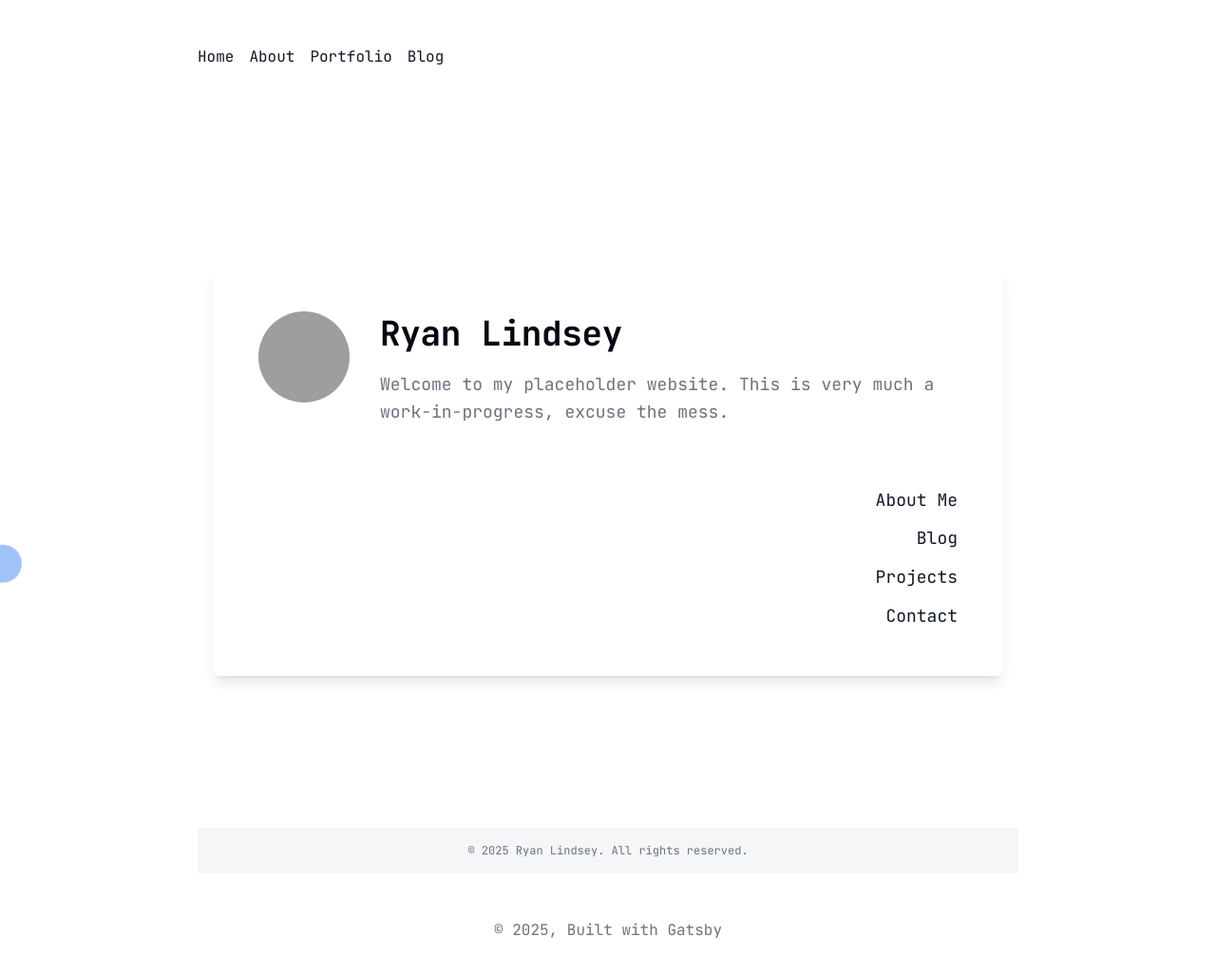
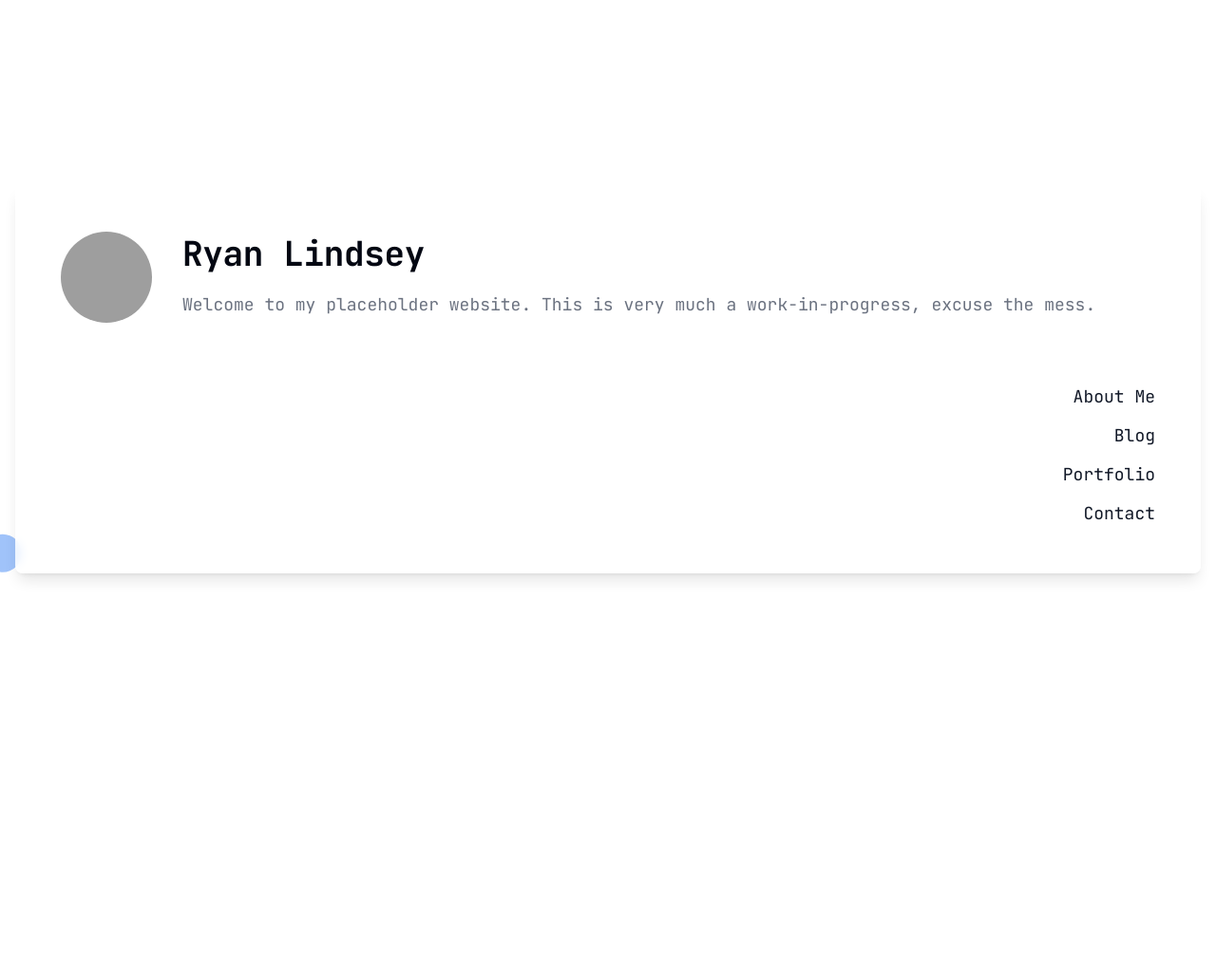
Before and after one commit to rynsy/blog, a Gatsby site: page / in a window 1280 px wide. Shown: the whole page at 95% size. After the commit the page ends 800 px from the top, so only its background shows below. Built offline with nearby package versions, Linux system fonts and the light colour scheme; Gatsby itself is replaced by a stand-in of ours; grey boxes are pictures that could not be loaded.

Commit message:
fix footer/deployment

```diff
--- a/src/components/landing-page.tsx
+++ b/src/components/landing-page.tsx
@@ -62,7 +62,7 @@ export function LandingPageComponent({
               {[
                 { href: "/about", label: "About Me" },
                 { href: "/blog", label: "Blog" },
-                { href: "/projects", label: "Projects" },
+                { href: "/portfolio", label: "Portfolio" },
                 { href: "/contact", label: "Contact" },
               ].map((link, index) => (
                 <Link
@@ -77,11 +77,6 @@ export function LandingPageComponent({
           </div>
         </div>
       </main>
-      <footer className="h-12 flex items-center justify-center bg-muted/80 backdrop-blur-sm relative z-10">
-        <p className="text-center text-muted-foreground text-caption">
-          © {new Date().getFullYear()} {name}. All rights reserved.
-        </p>
-      </footer>
     </div>
   )
 }
--- a/src/components/layout.tsx
+++ b/src/components/layout.tsx
@@ -34,10 +34,7 @@ const Layout: React.FC<LayoutProps> = ({ children }) => {
           </Link>
         </nav>
       </header>
-      <main className="mb-section-sm">{children}</main>
-      <footer className="text-center text-muted-foreground">
-        © {new Date().getFullYear()}, Built with Gatsby
-      </footer>
+      <main>{children}</main>
     </div>
   )
 }
--- a/src/pages/index.tsx
+++ b/src/pages/index.tsx
@@ -1,11 +1,8 @@
 import React from "react"
-import Layout from "../components/layout"
 import { LandingPageComponent } from "@/components/landing-page"
 
 const IndexPage = () => (
-  <Layout>
-    <LandingPageComponent />
-  </Layout>
+  <LandingPageComponent />
 )
 
 export default IndexPage
```
Also changed, not shown: DEPLOYMENT_GUIDE.md (+7 -3 lines), .github/workflows/gatsby.yml.
